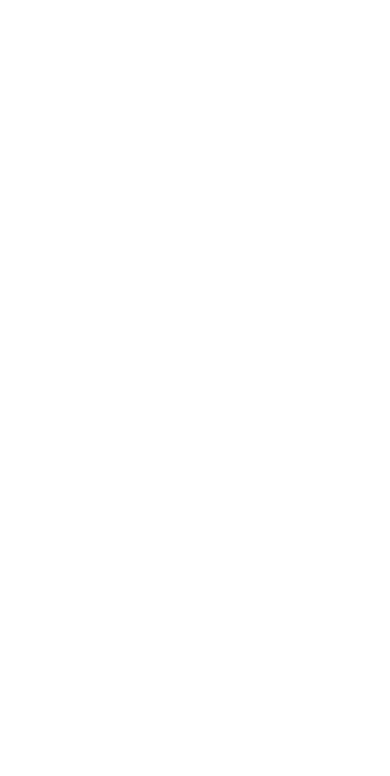
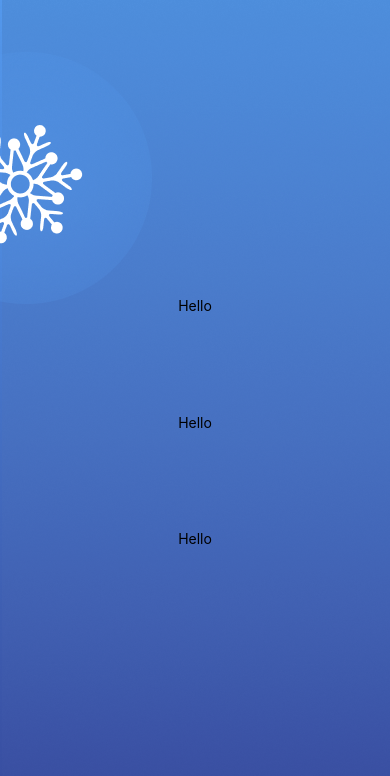
Before and after one commit to Karlito14/Converter, a React Native app: screen / in a window 390 px wide. Shown: the top 776 px of the page. Built offline with nearby package versions, Linux system fonts and the light colour scheme.

Commit message:
mise en plce du layout

```diff
--- a/App.js
+++ b/App.js
@@ -1,5 +1,17 @@
+import { View, Text, ImageBackground } from 'react-native';
 import { styles } from './App.style';
+import cold from './assets/cold.png';
+import hot from './assets/hot.png';
+
 
 export default function App() {
-  return;
+  return (
+    <ImageBackground source={cold} style={styles.container}>
+      <View style={styles.content}>
+        <Text>Hello</Text>
+        <Text>Hello</Text>
+        <Text>Hello</Text>
+      </View>
+    </ImageBackground>
+  );
 }
--- a/App.style.js
+++ b/App.style.js
@@ -1,5 +1,13 @@
-import { StyleSheet } from "react-native";
+import { StyleSheet } from 'react-native';
 
 export const styles = StyleSheet.create({
-
-})
+  container: {
+    flex: 1,
+    justifyContent: 'center',
+  },
+  content: {
+    justifyContent: 'space-evenly',
+    alignItems: 'center',
+    height: 450
+  },
+});
```
Also changed, not shown: assets/cold.png (added), assets/hot.png (added).
